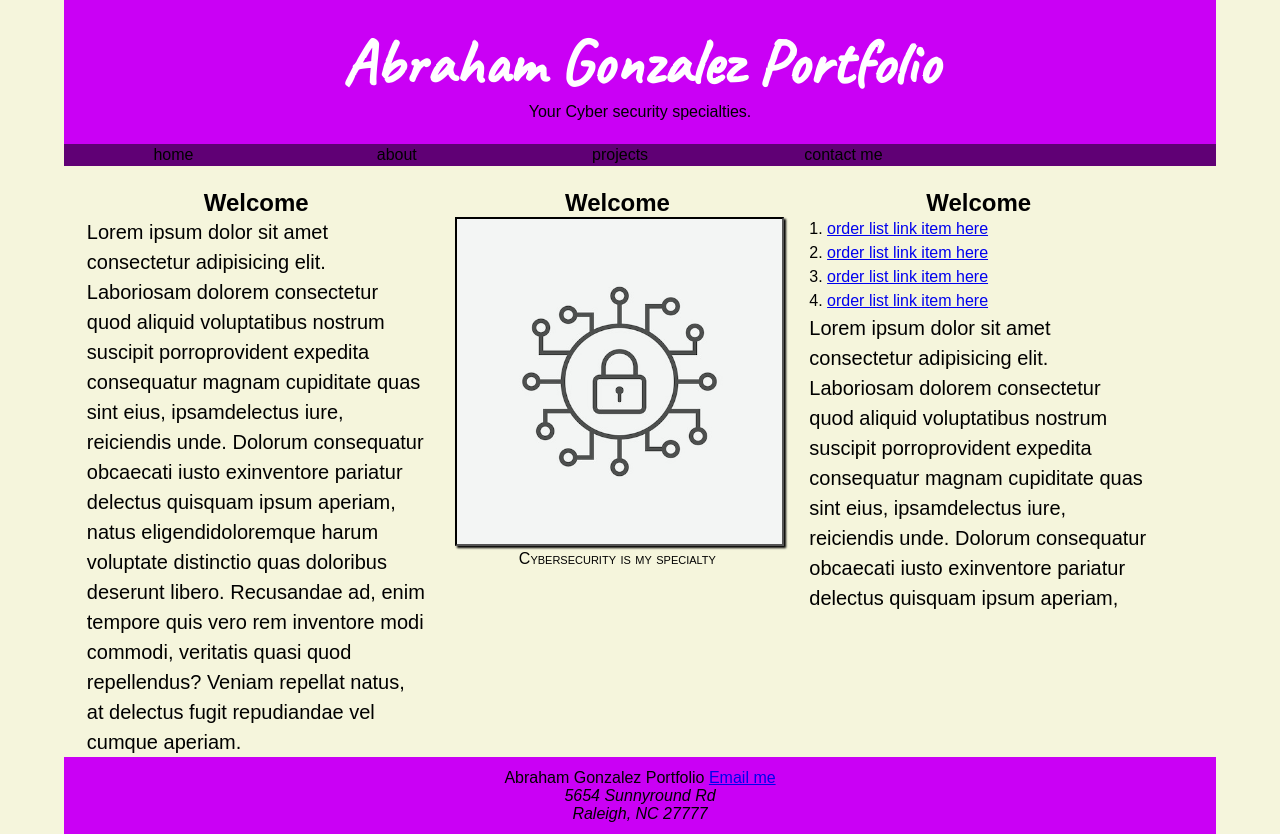
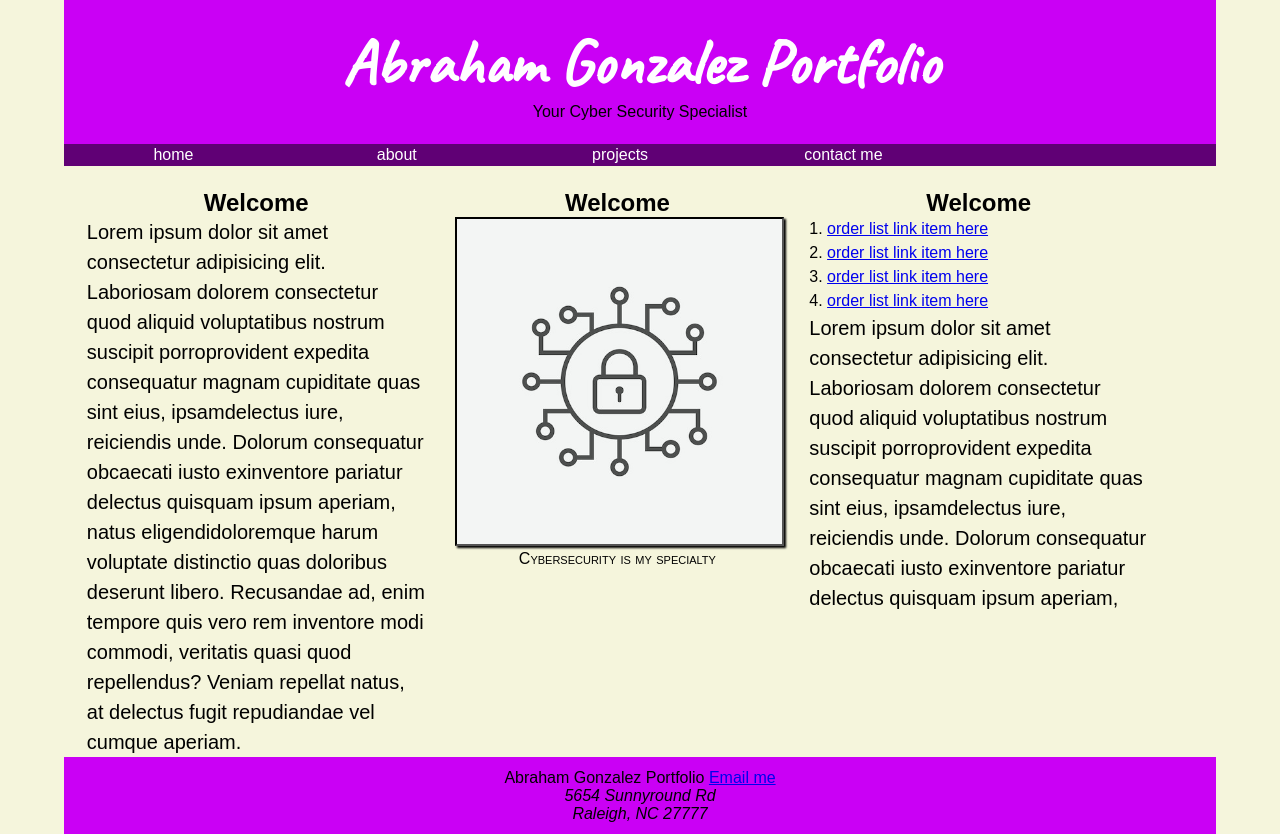
Before and after one commit to abe282/abe282.github.io, a plain HTML site: page index.html in a window 1280 px wide. Drawn offline with Linux system fonts and the light colour scheme; a web font is replaced by a local one.

Commit message:
portfolio

```diff
--- a/css/portfolio.css
+++ b/css/portfolio.css
@@ -41,7 +41,7 @@
     text-decoration: none;
     display: block;
     padding: 1% 0;
-    color: #000;
+    color: white;
 }
 nav ul li a:visited {
     text-decoration: none;
--- a/index.html
+++ b/index.html
@@ -19,7 +19,7 @@
 	<header>
 		<h1>Abraham Gonzalez Portfolio</h1>
 
-		<p>Your Cyber security specialties.
+		<p>Your Cyber Security Specialist
 					</p>
 	</header>
 	<nav>
```
Also changed, not shown: about.html (+1 -1 lines), contact.html (+1 -1 lines), projects.html (+1 -1 lines).
